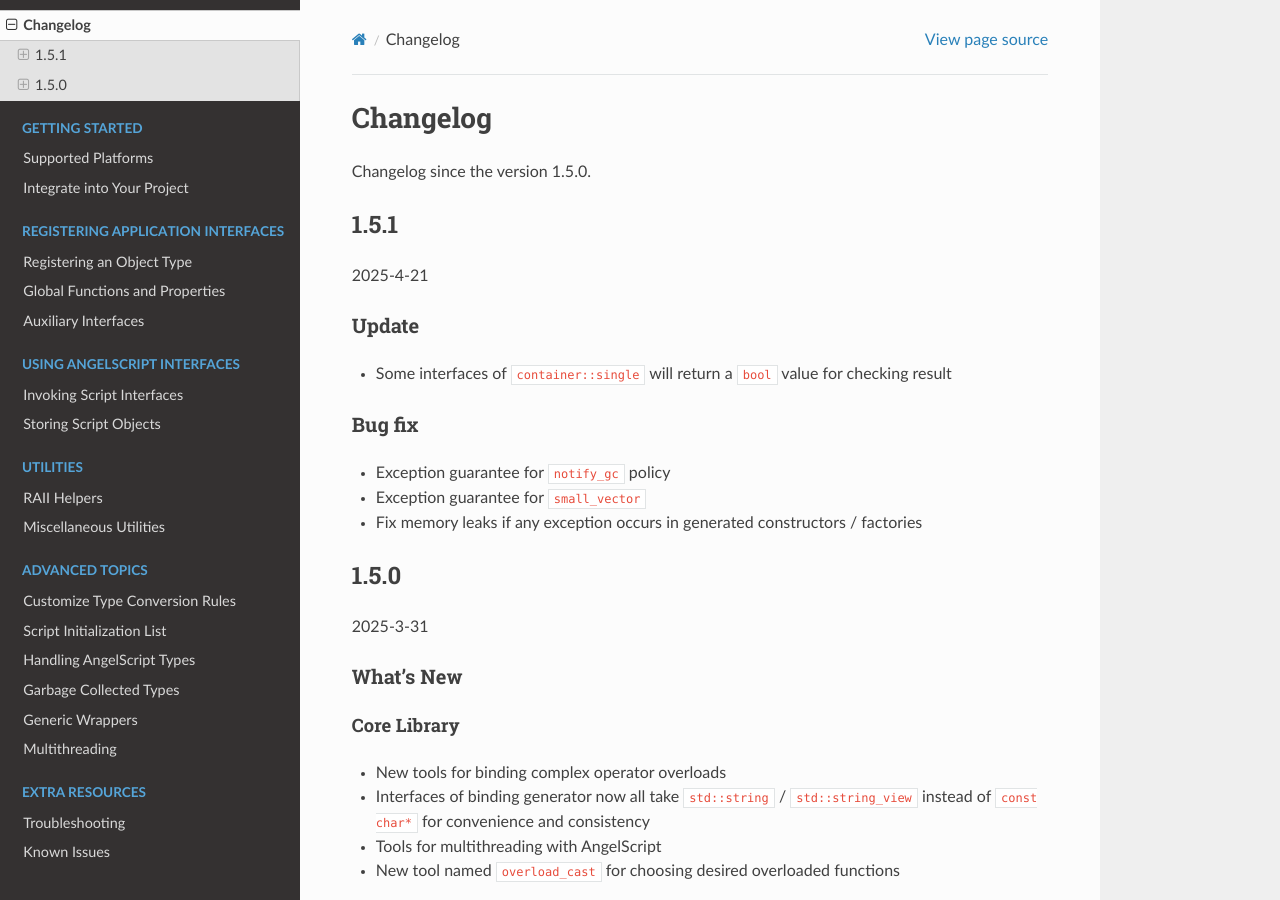
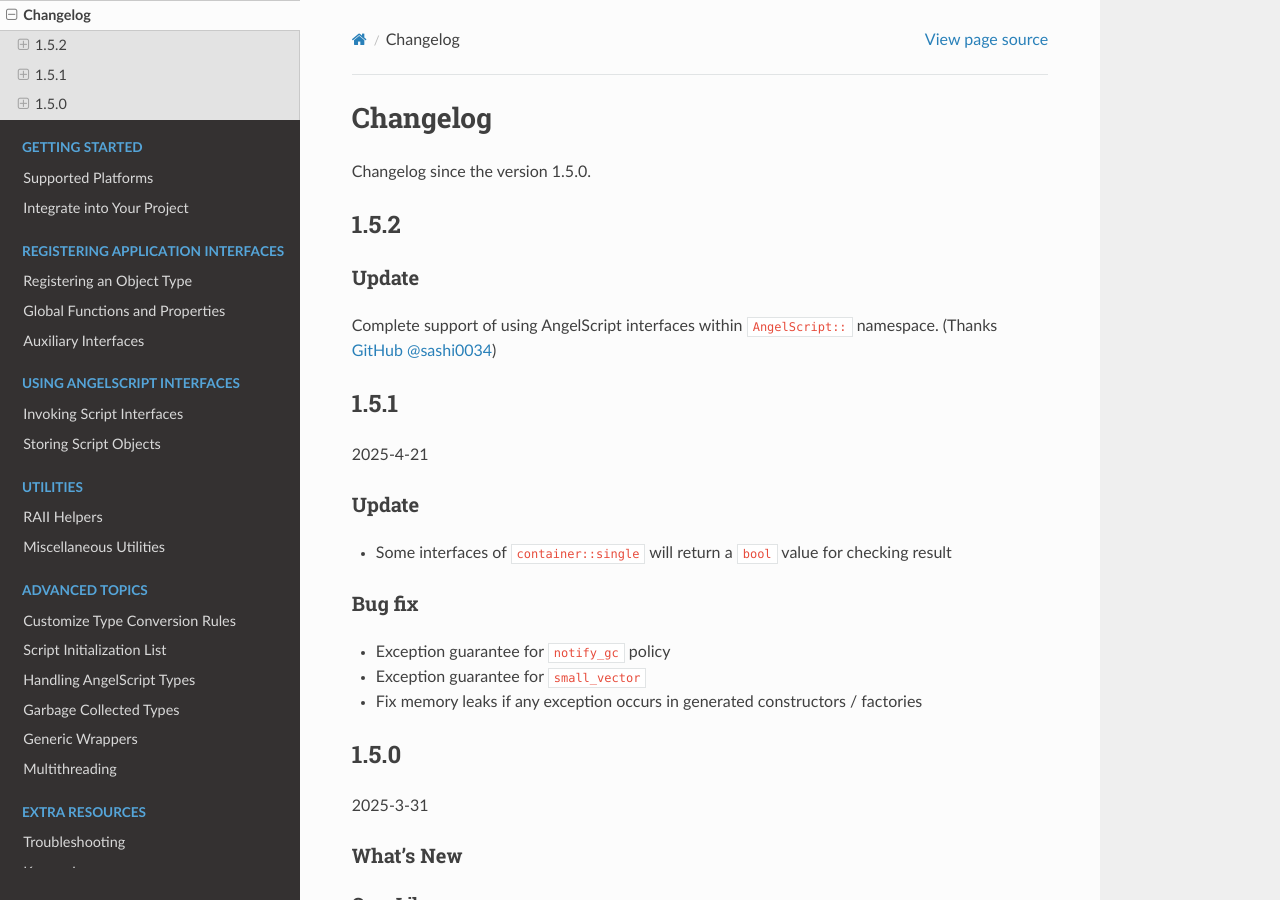
Before and after one commit to HenryAWE/asbind20, a Sphinx documentation site: the page built from doc/changelog.rst, in a window 1280 px wide and 900 px high. Built offline with Sphinx 7.4.7 and the Read the Docs theme 3.1.0, drawn with Linux system fonts in a browser that asks for light colours.

Commit message:
Update changelog and version number

```diff
--- a/doc/changelog.rst
+++ b/doc/changelog.rst
@@ -2,6 +2,14 @@ Changelog
 =========
 
 Changelog since the version 1.5.0.
+
+1.5.2
+-----
+
+Update
+~~~~~~
+
+Complete support of using AngelScript interfaces within ``AngelScript::`` namespace. (Thanks `GitHub @sashi0034 <https://github.com/sashi0034>`_)
 
 1.5.1
 -----
```
Also changed, not shown: 1 other file.
